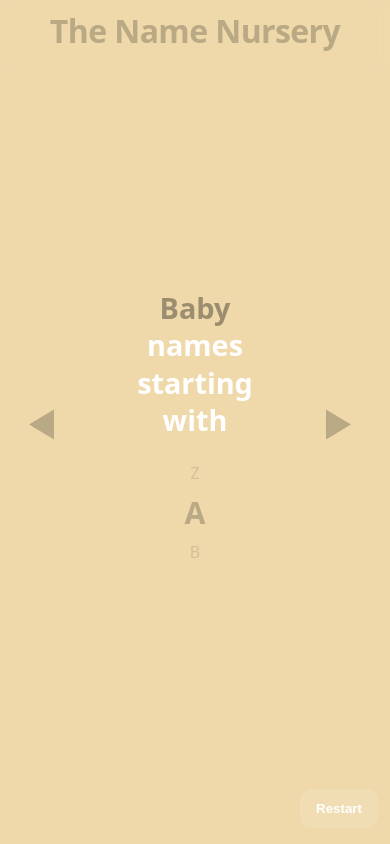
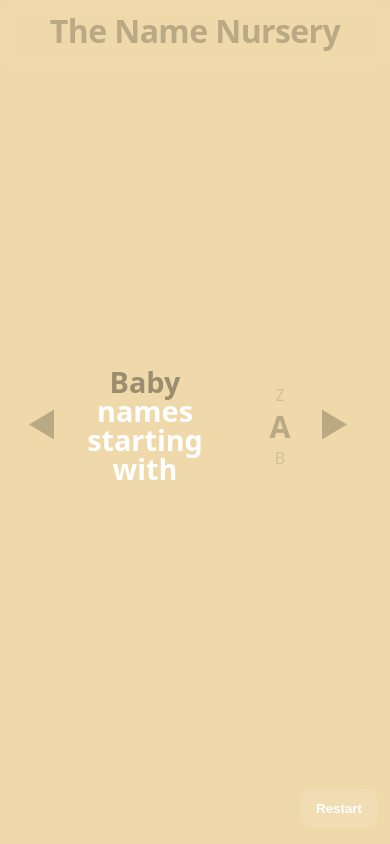
Before and after one commit to jonathankerth/the-name-nursery, a Next.js app: page / in a window 390 px wide. Both pictures are taken after a click on the button "Continue to letter selection". Built offline with nearby package versions, Linux system fonts and the light colour scheme.

Commit message:
add mobile optimization

```diff
--- a/src/app/layout.tsx
+++ b/src/app/layout.tsx
@@ -63,9 +63,7 @@ export default function RootLayout({
 						`,
 					}}
 				/>
-				<div id="app-root">
-					{children}
-				</div>
+				<div id="app-root">{children}</div>
 			</body>
 		</html>
 	);
--- a/src/app/page.module.css
+++ b/src/app/page.module.css
@@ -14,6 +14,7 @@
 	font-family: system-ui, sans-serif;
 	background: #f8fafc;
 	color: #ffffff;
+	overscroll-behavior: none;
 }
 
 .header {
@@ -151,6 +152,8 @@
 	min-width: 480px;
 	max-width: 1000px;
 	white-space: nowrap;
+	width: 100%;
+	overscroll-behavior: contain;
 }
 
 .wheelColumn {
@@ -158,12 +161,13 @@
 	flex-direction: column;
 	align-items: center;
 	justify-content: center;
-	gap: 18px;
+	gap: 0px;
 	min-width: 180px;
 	cursor: grab;
 	user-select: none;
 	-webkit-user-select: none;
-	touch-action: pan-y;
+	touch-action: none;
+	overscroll-behavior: contain;
 }
 
 .wheelColumn:active {
@@ -200,18 +204,16 @@
 	background: none;
 	border: none;
 	padding: 12px 16px;
-	margin-left: 12px;
+	margin: 0 !important;
 	cursor: pointer;
 	transition: transform 0.2s ease;
 	touch-action: manipulation;
-}
-
-.triangleBtn:hover {
-	transform: scale(1.1);
-}
-
-.triangleBtn:active {
-	transform: scale(0.95);
+	position: absolute !important;
+	right: 2% !important;
+	left: auto !important;
+	top: 50%;
+	transform: translateY(-50%);
+	z-index: 10;
 }
 
 @media (max-width: 800px) {
@@ -226,8 +228,11 @@
 		font-size: 1.6rem;
 	}
 	.wheelColumn {
-		gap: 10px;
+		gap: 0px;
 		min-width: 120px;
+		touch-action: none;
+		overscroll-behavior: contain;
+		-webkit-overflow-scrolling: touch;
 	}
 }
 
@@ -259,7 +264,7 @@
 	}
 
 	.letterSelectionContent {
-		gap: 20px;
+		gap: 0px;
 	}
 
 	.resultsContainer {
@@ -284,7 +289,7 @@
 	}
 
 	.wheelColumn {
-		gap: 12px;
+		gap: 0px;
 		min-width: 140px;
 	}
 
@@ -294,23 +299,37 @@
 
 	.phrase {
 		font-size: 1.4rem;
-		line-height: 1.3;
+		line-height: 1;
+	}
+
+	.firstLine,
+	.secondLine {
+		display: inline;
+	}
+
+	.firstLine::after {
+		content: " ";
 	}
 
 	.letterSelectionContent {
-		gap: 16px;
+		gap: 0px;
 		width: 100%;
+		flex-direction: row !important;
+		justify-content: center;
+		align-items: center;
+		white-space: nowrap;
+		display: flex !important;
 	}
-
 	.triangleBtn,
 	.backTriangle {
 		padding: 16px 20px;
-		margin: 0 8px;
+		margin: 0 !important;
 	}
 
 	.backTriangle {
-		position: absolute;
-		left: 0;
+		position: absolute !important;
+		left: 0px !important;
+		right: auto !important;
 		top: 50%;
 		transform: translateY(-50%);
 	}
@@ -340,7 +359,7 @@
 		flex-direction: column;
 		align-items: center;
 		gap: 20px;
-		padding: 20px 12px;
+		padding: 20px 20px;
 		min-width: 0;
 		width: 100%;
 		box-sizing: border-box;
@@ -356,7 +375,7 @@
 
 	.wheelColumn {
 		min-width: 120px;
-		gap: 10px;
+		gap: 0px;
 		flex-shrink: 0;
 	}
 
@@ -370,22 +389,26 @@
 
 	.triangleBtn {
 		padding: 20px 24px;
-		margin: 0;
+		margin: 0 !important;
 		flex-shrink: 0;
-		position: absolute;
-		right: 8px;
+		position: fixed !important;
+		right: 5vw !important;
+		left: auto !important;
 		top: 50%;
 		transform: translateY(-50%);
+		z-index: 10;
 	}
 
 	.backTriangle {
 		padding: 20px 24px;
-		margin: 0;
+		margin: 0 !important;
 		flex-shrink: 0;
-		position: absolute;
-		left: 8px;
+		position: fixed !important;
+		left: 2px !important;
+		right: auto !important;
 		top: 50%;
 		transform: translateY(-50%);
+		z-index: 10;
 	}
 
 	/* Make touch targets larger on mobile */
@@ -397,28 +420,44 @@
 
 	.phrase {
 		font-size: 1.2rem;
-		line-height: 1.4;
+		line-height: 1;
 		text-align: center;
 		white-space: normal;
-		word-break: break-word;
-		hyphens: auto;
-		max-width: 280px;
-		padding: 0 8px;
+		padding: 0;
+		display: flex;
+		flex-direction: column;
+		align-items: center;
+		gap: 0px;
+	}
+
+	.firstLine,
+	.secondLine {
+		display: block;
+		white-space: normal;
+	}
+
+	.firstLine::after {
+		content: none;
 	}
 
 	.letterSelectionContent {
-		gap: 12px;
+		gap: 0px;
 		width: 100%;
 		max-width: 300px;
 		margin: 0 auto;
-		padding: 0 60px; /* Space for back/forward buttons */
+		padding: 0; /* Remove padding, let buttons float outside */
 		box-sizing: border-box;
+		flex-direction: column !important;
+		justify-content: center;
+		align-items: center;
+		white-space: normal;
+		display: flex !important;
 	}
 
 	.phraseContainer {
-		width: 100%;
+		width: auto;
+		flex-shrink: 0;
 	}
-
 	.resultsContainer {
 		flex-direction: column;
 		gap: 16px;
@@ -460,7 +499,7 @@
 
 	.wheelColumn {
 		min-width: 100px;
-		gap: 8px;
+		gap: 0px;
 	}
 
 	.wheelOptionSelected {
@@ -473,18 +512,50 @@
 
 	.phrase {
 		font-size: 1.1rem;
-		max-width: 240px;
-		padding: 0 4px;
+		max-width: none;
+		padding: 0;
+		white-space: normal;
+		display: flex;
+		flex-direction: column;
+		align-items: center;
+		gap: 0px;
+	}
+
+	.firstLine,
+	.secondLine {
+		display: block;
+		white-space: normal;
 	}
 
 	.letterSelectionContent {
-		padding: 0 50px;
-		max-width: 250px;
+		padding: 0 55px;
+		max-width: 280px;
+		gap: 0px;
+		flex-direction: column !important;
+		justify-content: center;
+		align-items: center;
+		display: flex !important;
 	}
-
 	.triangleBtn,
 	.backTriangle {
 		padding: 16px 18px;
+		margin: 0 !important;
+	}
+
+	.triangleBtn {
+		position: absolute !important;
+		right: 12px !important;
+		left: auto !important;
+		top: 50%;
+		transform: translateY(-50%);
+	}
+
+	.backTriangle {
+		position: absolute !important;
+		left: 2px !important;
+		right: auto !important;
+		top: 50%;
+		transform: translateY(-50%);
 	}
 
 	.resultsCard {
@@ -498,23 +569,41 @@
 
 /* Letter selection specific styles */
 .letterSelectionContent {
-	display: flex;
-	flex-direction: column;
+	display: flex !important;
+	flex-direction: row !important;
 	align-items: center;
-	gap: 24px;
+	justify-content: center;
+	gap: 0px;
+	flex: 1;
+	white-space: nowrap;
+	width: 100%;
 }
 
 .phraseContainer {
 	text-align: center;
 	max-width: 100%;
+	flex-shrink: 0;
+	display: flex;
+	align-items: center;
+	justify-content: center;
 }
 
 .phrase {
 	font-size: 1.8rem;
 	font-weight: 600;
 	text-align: center;
-	line-height: 1.3;
+	line-height: 1;
 	display: block;
+	white-space: nowrap;
+}
+
+.firstLine,
+.secondLine {
+	display: inline;
+}
+
+.firstLine::after {
+	content: " ";
 }
 
 .selectedType {
@@ -525,20 +614,16 @@
 	background: none;
 	border: none;
 	padding: 12px 16px;
-	margin-right: 12px;
+	margin: 0 !important;
 	cursor: pointer;
 	transition: transform 0.2s ease;
 	touch-action: manipulation;
-	position: absolute;
-	left: 0;
-}
-
-.backTriangle:hover {
-	transform: scale(1.1);
-}
-
-.backTriangle:active {
-	transform: scale(0.95);
+	position: absolute !important;
+	left: 0px !important;
+	right: auto !important;
+	top: 50%;
+	transform: translateY(-50%);
+	z-index: 10;
 }
 
 .wheelCenter {
--- a/src/app/page.tsx
+++ b/src/app/page.tsx
@@ -8,7 +8,9 @@ type Step = "gender" | "letter" | "results";
 
 export default function Home() {
 	const [currentStep, setCurrentStep] = useState<Step>("gender");
-	const [selectedGender, setSelectedGender] = useState<"baby" | "girl" | "boy">("baby");
+	const [selectedGender, setSelectedGender] = useState<"baby" | "girl" | "boy">(
+		"baby"
+	);
 	const [selectedLetter, setSelectedLetter] = useState("A");
 
 	const options = useMemo(
@@ -26,7 +28,9 @@ export default function Home() {
 	);
 
 	// Wheel effect logic for gender selection
-	const selectedIndex = options.findIndex((opt) => opt.value === selectedGender);
+	const selectedIndex = options.findIndex(
+		(opt) => opt.value === selectedGender
+	);
 	const lastScrollRef = useRef<number>(0);
 	const touchStartRef = useRef<number | null>(null);
 	const wheelRef = useRef<HTMLDivElement | null>(null);
@@ -37,11 +41,14 @@ export default function Home() {
 	const letterTouchStartRef = useRef<number | null>(null);
 	const letterWheelRef = useRef<HTMLDivElement | null>(null);
 
-	const pageColors = useMemo(() => ({
+	const pageColors = useMemo(
+		() => ({
 			baby: "#EFD9AA",
 			boy: "#B7E9F0",
 			girl: "#EDD5EB",
-	}), []);
+		}),
+		[]
+	);
 
 	// Restart function to reset all data
 	const handleRestart = useCallback(() => {
@@ -52,7 +59,10 @@ export default function Home() {
 		// Reset background to baby color
 		try {
 			if (document.documentElement) {
-				document.documentElement.style.setProperty("--background", pageColors.baby);
+				document.documentElement.style.setProperty(
+					"--background",
+					pageColors.baby
+				);
 			}
 		} catch {
 			// noop in non-browser contexts
@@ -87,11 +97,14 @@ export default function Home() {
 		setSelectedLetter(alphabet[letterIndex]);
 	}, [selectedGender, letterIndex, alphabet, pageColors]);
 
-	const changeGender = useCallback((delta: number) => {
+	const changeGender = useCallback(
+		(delta: number) => {
 			const idx = options.findIndex((opt) => opt.value === selectedGender);
 			const newIdx = (idx + delta + options.length) % options.length;
 			setSelectedGender(options[newIdx].value as "baby" | "girl" | "boy");
-	}, [selectedGender, options]);
+		},
+		[selectedGender, options]
+	);
 
 	// Keyboard handlers
 	useEffect(() => {
@@ -160,7 +173,8 @@ export default function Home() {
 		if (touchStartRef.current == null) return;
 		const endY = e.changedTouches[0].clientY;
 		const delta = endY - touchStartRef.current;
-		if (Math.abs(delta) > 20) { // Reduced threshold for easier mobile interaction
+		if (Math.abs(delta) > 20) {
+			// Reduced threshold for easier mobile interaction
 			changeGender(delta > 0 ? -1 : 1);
 		}
 		touchStartRef.current = null;
@@ -188,7 +202,8 @@ export default function Home() {
 		if (letterTouchStartRef.current == null) return;
 		const endY = e.changedTouches[0].clientY;
 		const delta = endY - letterTouchStartRef.current;
-		if (Math.abs(delta) > 20) // Reduced threshold for easier mobile interaction
+		if (Math.abs(delta) > 20)
+			// Reduced threshold for easier mobile interaction
 			setLetterIndex(
 				(i) => (i + (delta > 0 ? -1 : 1) + alphabet.length) % alphabet.length
 			);
@@ -204,7 +219,8 @@ export default function Home() {
 	};
 
 	// Letter wheel display
-	const topLetter = alphabet[(letterIndex - 1 + alphabet.length) % alphabet.length];
+	const topLetter =
+		alphabet[(letterIndex - 1 + alphabet.length) % alphabet.length];
 	const centerLetter = alphabet[letterIndex];
 	const bottomLetter = alphabet[(letterIndex + 1) % alphabet.length];
 
@@ -284,7 +300,11 @@ export default function Home() {
 							className={styles.backTriangle}
 							type="button"
 							aria-label="Back to gender selection"
-							onClick={() => setCurrentStep("gender")}
+							onClick={(e) => {
+								e.preventDefault();
+								e.stopPropagation();
+								setCurrentStep("gender");
+							}}
 						>
 							<svg
 								width="36"
@@ -300,13 +320,17 @@ export default function Home() {
 						<div className={styles.letterSelectionContent}>
 							<div className={styles.phraseContainer}>
 								<span className={styles.phrase}>
+									<span className={styles.firstLine}>
 										<span
 											className={styles.selectedType}
 											style={{ color: headerColor }}
 										>
-										{selectedGender.charAt(0).toUpperCase() + selectedGender.slice(1)}
+											{selectedGender.charAt(0).toUpperCase() +
+												selectedGender.slice(1)}
 										</span>{" "}
-									names starting with
+										names
+									</span>
+									<span className={styles.secondLine}>starting with</span>
 								</span>
 							</div>
 
@@ -320,13 +344,22 @@ export default function Home() {
 								role="listbox"
 								aria-label="Select a starting letter"
 							>
-								<div className={styles.wheelFaded} style={{ color: wheelColor }}>
+								<div
+									className={styles.wheelFaded}
+									style={{ color: wheelColor }}
+								>
 									{topLetter}
 								</div>
-								<div className={styles.wheelCenter} style={{ color: wheelColor }}>
+								<div
+									className={styles.wheelCenter}
+									style={{ color: wheelColor }}
+								>
 									{centerLetter}
 								</div>
-								<div className={styles.wheelFaded} style={{ color: wheelColor }}>
+								<div
+									className={styles.wheelFaded}
+									style={{ color: wheelColor }}
+								>
 									{bottomLetter}
 								</div>
 							</div>
@@ -356,7 +389,11 @@ export default function Home() {
 							className={styles.backTriangle}
 							type="button"
 							aria-label="Back to letter selection"
-							onClick={() => setCurrentStep("letter")}
+							onClick={(e) => {
+								e.preventDefault();
+								e.stopPropagation();
+								setCurrentStep("letter");
+							}}
 						>
 							<svg
 								width="36"
@@ -370,9 +407,14 @@ export default function Home() {
 						</button>
 						<div className={styles.resultsCard}>
 							<h2>
-								{selectedGender.charAt(0).toUpperCase() + selectedGender.slice(1)} names starting with {selectedLetter}
+								{selectedGender.charAt(0).toUpperCase() +
+									selectedGender.slice(1)}{" "}
+								names starting with {selectedLetter}
 							</h2>
-							<p>Coming soon! We&apos;re working on showing matching names — stay tuned.</p>
+							<p>
+								Coming soon! We&apos;re working on showing matching names — stay
+								tuned.
+							</p>
 						</div>
 					</div>
 				)}
--- a/src/components/FloatingRestart.tsx
+++ b/src/components/FloatingRestart.tsx
@@ -7,7 +7,10 @@ interface FloatingRestartProps {
 	onRestart?: () => void;
 }
 
-export default function FloatingRestart({ show = true, onRestart }: FloatingRestartProps) {
+export default function FloatingRestart({
+	show = true,
+	onRestart,
+}: FloatingRestartProps) {
 	// Don't render if show is false
 	if (!show) return null;
 
```
Lines whose indentation alone changed are shown as unchanged.
